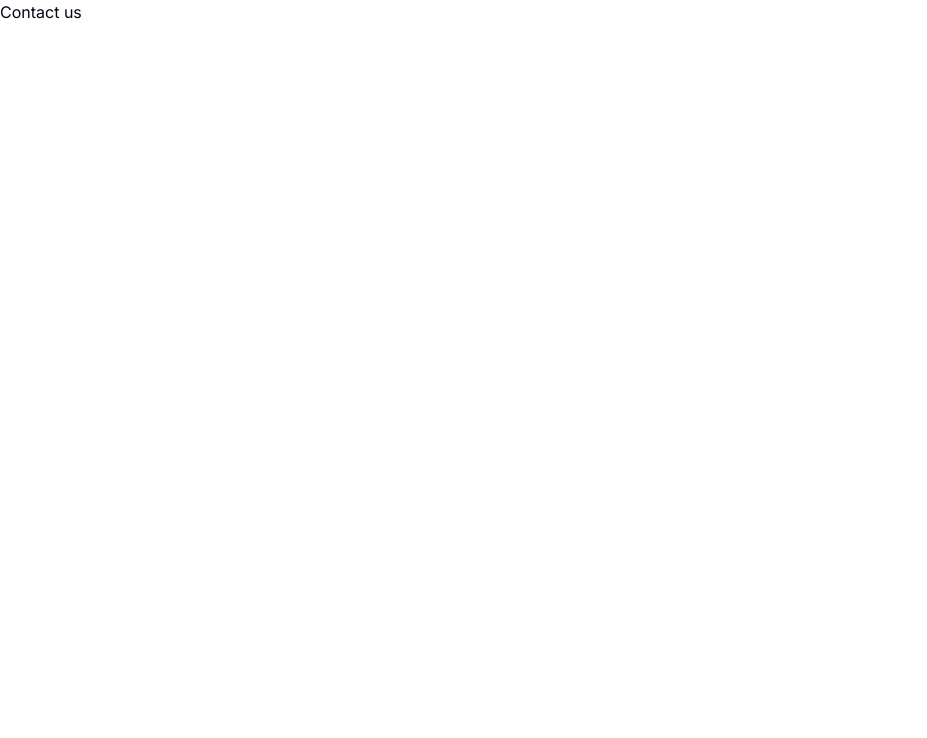
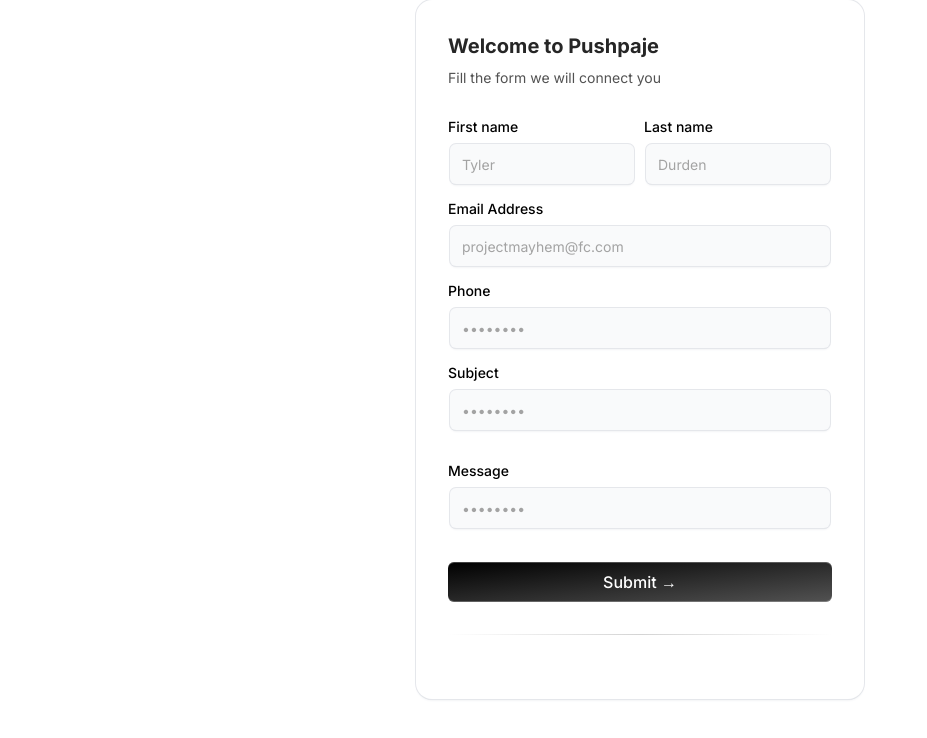
Before and after one commit to Pushpajekumar/agency, a Next.js app: page /contact-us in a window 1280 px wide. Shown: the top 738 px of the page, without its empty margins (0-927 px from the left). Built offline with nearby package versions, Linux system fonts and the light colour scheme.

Commit message:
contact-us added

```diff
--- a/package.json
+++ b/package.json
@@ -10,6 +10,7 @@
   },
   "dependencies": {
     "@radix-ui/react-accordion": "^1.1.2",
+    "@radix-ui/react-label": "^2.0.2",
     "@radix-ui/react-slot": "^1.0.2",
     "@tabler/icons-react": "^2.47.0",
     "@tsparticles/engine": "^3.3.0",
--- /dev/null
+++ b/src/app/contact-us/__components/contact-us-form.tsx
@@ -0,0 +1,117 @@
+"use client";
+import React from "react";
+import { Label } from "@/components/ui/label";
+import { Input } from "@/components/ui/input";
+import { cn } from "@/lib/utils";
+
+export function SignupFormDemo() {
+  const handleSubmit = (e: React.FormEvent<HTMLFormElement>) => {
+    e.preventDefault();
+    console.log("Form submitted");
+  };
+  return (
+    <div className="max-w-md w-full mx-auto rounded-none md:rounded-2xl p-4 md:p-8 shadow-input bg-white dark:bg-black">
+      <h2 className="font-bold text-xl text-neutral-800 dark:text-neutral-200">
+        Welcome to Pushpaje
+      </h2>
+      <p className="text-neutral-600 text-sm max-w-sm mt-2 dark:text-neutral-300">
+        Fill the form we will connect you
+      </p>
+
+      <form className="my-8" onSubmit={handleSubmit}>
+        <div className="flex flex-col md:flex-row space-y-2 md:space-y-0 md:space-x-2 mb-4">
+          <LabelInputContainer>
+            <Label htmlFor="firstname">First name</Label>
+            <Input id="firstname" placeholder="Tyler" type="text" />
+          </LabelInputContainer>
+          <LabelInputContainer>
+            <Label htmlFor="lastname">Last name</Label>
+            <Input id="lastname" placeholder="Durden" type="text" />
+          </LabelInputContainer>
+        </div>
+        <LabelInputContainer className="mb-4">
+          <Label htmlFor="email">Email Address</Label>
+          <Input id="email" placeholder="projectmayhem@fc.com" type="email" />
+        </LabelInputContainer>
+        <LabelInputContainer className="mb-4">
+          <Label htmlFor="phone">Phone</Label>
+          <Input id="phone" placeholder="••••••••" type="text" />
+        </LabelInputContainer>
+        <LabelInputContainer className="mb-8">
+          <Label htmlFor="subject">Subject</Label>
+          <Input id="subject" placeholder="••••••••" type="text" />
+        </LabelInputContainer>
+        <LabelInputContainer className="mb-8">
+          <Label htmlFor="message">Message</Label>
+          <Input id="message" placeholder="••••••••" type="text" />
+        </LabelInputContainer>
+
+        <button
+          className="bg-gradient-to-br relative group/btn from-black dark:from-zinc-900 dark:to-zinc-900 to-neutral-600 block dark:bg-zinc-800 w-full text-white rounded-md h-10 font-medium shadow-[0px_1px_0px_0px_#ffffff40_inset,0px_-1px_0px_0px_#ffffff40_inset] dark:shadow-[0px_1px_0px_0px_var(--zinc-800)_inset,0px_-1px_0px_0px_var(--zinc-800)_inset]"
+          type="submit"
+        >
+          Submit &rarr;
+          <BottomGradient />
+        </button>
+
+        <div className="bg-gradient-to-r from-transparent via-neutral-300 dark:via-neutral-700 to-transparent my-8 h-[1px] w-full" />
+
+        {/* <div className="flex flex-col space-y-4">
+          <button
+            className=" relative group/btn flex space-x-2 items-center justify-start px-4 w-full text-black rounded-md h-10 font-medium shadow-input bg-gray-50 dark:bg-zinc-900 dark:shadow-[0px_0px_1px_1px_var(--neutral-800)]"
+            type="submit"
+          >
+            <IconBrandGithub className="h-4 w-4 text-neutral-800 dark:text-neutral-300" />
+            <span className="text-neutral-700 dark:text-neutral-300 text-sm">
+              GitHub
+            </span>
+            <BottomGradient />
+          </button>
+          <button
+            className=" relative group/btn flex space-x-2 items-center justify-start px-4 w-full text-black rounded-md h-10 font-medium shadow-input bg-gray-50 dark:bg-zinc-900 dark:shadow-[0px_0px_1px_1px_var(--neutral-800)]"
+            type="submit"
+          >
+            <IconBrandGoogle className="h-4 w-4 text-neutral-800 dark:text-neutral-300" />
+            <span className="text-neutral-700 dark:text-neutral-300 text-sm">
+              Google
+            </span>
+            <BottomGradient />
+          </button>
+          <button
+            className=" relative group/btn flex space-x-2 items-center justify-start px-4 w-full text-black rounded-md h-10 font-medium shadow-input bg-gray-50 dark:bg-zinc-900 dark:shadow-[0px_0px_1px_1px_var(--neutral-800)]"
+            type="submit"
+          >
+            <IconBrandOnlyfans className="h-4 w-4 text-neutral-800 dark:text-neutral-300" />
+            <span className="text-neutral-700 dark:text-neutral-300 text-sm">
+              OnlyFans
+            </span>
+            <BottomGradient />
+          </button>
+        </div> */}
+      </form>
+    </div>
+  );
+}
+
+const BottomGradient = () => {
+  return (
+    <>
+      <span className="group-hover/btn:opacity-100 block transition duration-500 opacity-0 absolute h-px w-full -bottom-px inset-x-0 bg-gradient-to-r from-transparent via-cyan-500 to-transparent" />
+      <span className="group-hover/btn:opacity-100 blur-sm block transition duration-500 opacity-0 absolute h-px w-1/2 mx-auto -bottom-px inset-x-10 bg-gradient-to-r from-transparent via-indigo-500 to-transparent" />
+    </>
+  );
+};
+
+const LabelInputContainer = ({
+  children,
+  className,
+}: {
+  children: React.ReactNode;
+  className?: string;
+}) => {
+  return (
+    <div className={cn("flex flex-col space-y-2 w-full", className)}>
+      {children}
+    </div>
+  );
+};
--- a/src/app/contact-us/page.tsx
+++ b/src/app/contact-us/page.tsx
@@ -1,9 +1,10 @@
 import React from "react";
+import { SignupFormDemo } from "./__components/contact-us-form";
 
 const page = () => {
   return (
     <div>
-      <p>Contact us</p>
+      <SignupFormDemo />
     </div>
   );
 };
--- /dev/null
+++ b/src/components/ui/input.tsx
@@ -0,0 +1,60 @@
+"use client";
+import * as React from "react";
+import { cn } from "@/lib/utils";
+import { useMotionTemplate, useMotionValue, motion } from "framer-motion";
+
+export interface InputProps
+  extends React.InputHTMLAttributes<HTMLInputElement> {}
+
+const Input = React.forwardRef<HTMLInputElement, InputProps>(
+  ({ className, type, ...props }, ref) => {
+    const radius = 100; // change this to increase the rdaius of the hover effect
+    const [visible, setVisible] = React.useState(false);
+
+    let mouseX = useMotionValue(0);
+    let mouseY = useMotionValue(0);
+
+    function handleMouseMove({ currentTarget, clientX, clientY }: any) {
+      let { left, top } = currentTarget.getBoundingClientRect();
+
+      mouseX.set(clientX - left);
+      mouseY.set(clientY - top);
+    }
+    return (
+      <motion.div
+        style={{
+          background: useMotionTemplate`
+        radial-gradient(
+          ${visible ? radius + "px" : "0px"} circle at ${mouseX}px ${mouseY}px,
+          var(--blue-500),
+          transparent 80%
+        )
+      `,
+        }}
+        onMouseMove={handleMouseMove}
+        onMouseEnter={() => setVisible(true)}
+        onMouseLeave={() => setVisible(false)}
+        className="p-[2px] rounded-lg transition duration-300 group/input"
+      >
+        <input
+          type={type}
+          className={cn(
+            `flex h-10 w-full border-none bg-gray-50 dark:bg-zinc-800 text-black dark:text-white shadow-input rounded-md px-3 py-2 text-sm  file:border-0 file:bg-transparent
+          file:text-sm file:font-medium placeholder:text-neutral-400 dark:placeholder-text-neutral-600
+          focus-visible:outline-none focus-visible:ring-[2px]  focus-visible:ring-neutral-400 dark:focus-visible:ring-neutral-600
+           disabled:cursor-not-allowed disabled:opacity-50
+           dark:shadow-[0px_0px_1px_1px_var(--neutral-700)]
+           group-hover/input:shadow-none transition duration-400
+           `,
+            className
+          )}
+          ref={ref}
+          {...props}
+        />
+      </motion.div>
+    );
+  }
+);
+Input.displayName = "Input";
+
+export { Input };
--- /dev/null
+++ b/src/components/ui/label.tsx
@@ -0,0 +1,22 @@
+"use client";
+import * as React from "react";
+import * as LabelPrimitive from "@radix-ui/react-label";
+
+import { cn } from "@/lib/utils";
+
+const Label = React.forwardRef<
+  React.ElementRef<typeof LabelPrimitive.Root>,
+  React.ComponentPropsWithoutRef<typeof LabelPrimitive.Root>
+>(({ className, ...props }, ref) => (
+  <LabelPrimitive.Root
+    ref={ref}
+    className={cn(
+      "text-sm font-medium text-black dark:text-white leading-none peer-disabled:cursor-not-allowed peer-disabled:opacity-70",
+      className
+    )}
+    {...props}
+  />
+));
+Label.displayName = LabelPrimitive.Root.displayName;
+
+export { Label };
--- a/tailwind.config.ts
+++ b/tailwind.config.ts
@@ -25,6 +25,9 @@
       },
     },
     extend: {
+      boxShadow: {
+        input: `0px 2px 3px -1px rgba(0,0,0,0.1), 0px 1px 0px 0px rgba(25,28,33,0.02), 0px 0px 0px 1px rgba(25,28,33,0.08)`,
+      },
       colors: {
         border: "hsl(var(--border))",
         input: "hsl(var(--input))",
```
Also changed, not shown: 1 other file (tests, documents, lock files or other folders).
